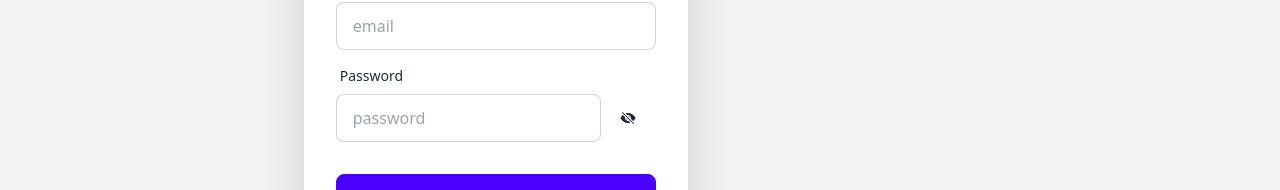
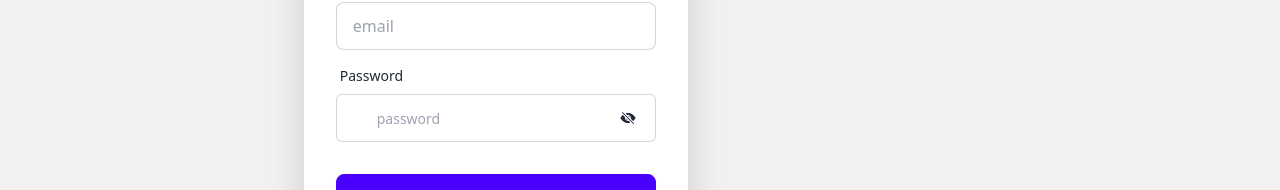
Before and after one commit to HamzaAryanSapnil/Nature-Craft-Assignment-10-Client, a React (Vite) app: page /register in a window 1280 px wide. Shown: the part 512-702 px from the top of the page. Built offline with nearby package versions, Linux system fonts and the light colour scheme; no server answers.

Commit message:
completed register input

```diff
--- a/src/Pages/Register/Register.jsx
+++ b/src/Pages/Register/Register.jsx
@@ -181,7 +181,7 @@ const Register = () => {
                 })}
                 type={showPass ? "text" : "password"}
                 placeholder="password"
-                className="input input-bordered"
+                className="input input-bordered w-full py-2 pl-10 text-sm rounded-md  focus:outline-none"
               />
               {errors.password && (
                 <p className="text-red-600">{errors.password.message}</p>
```
